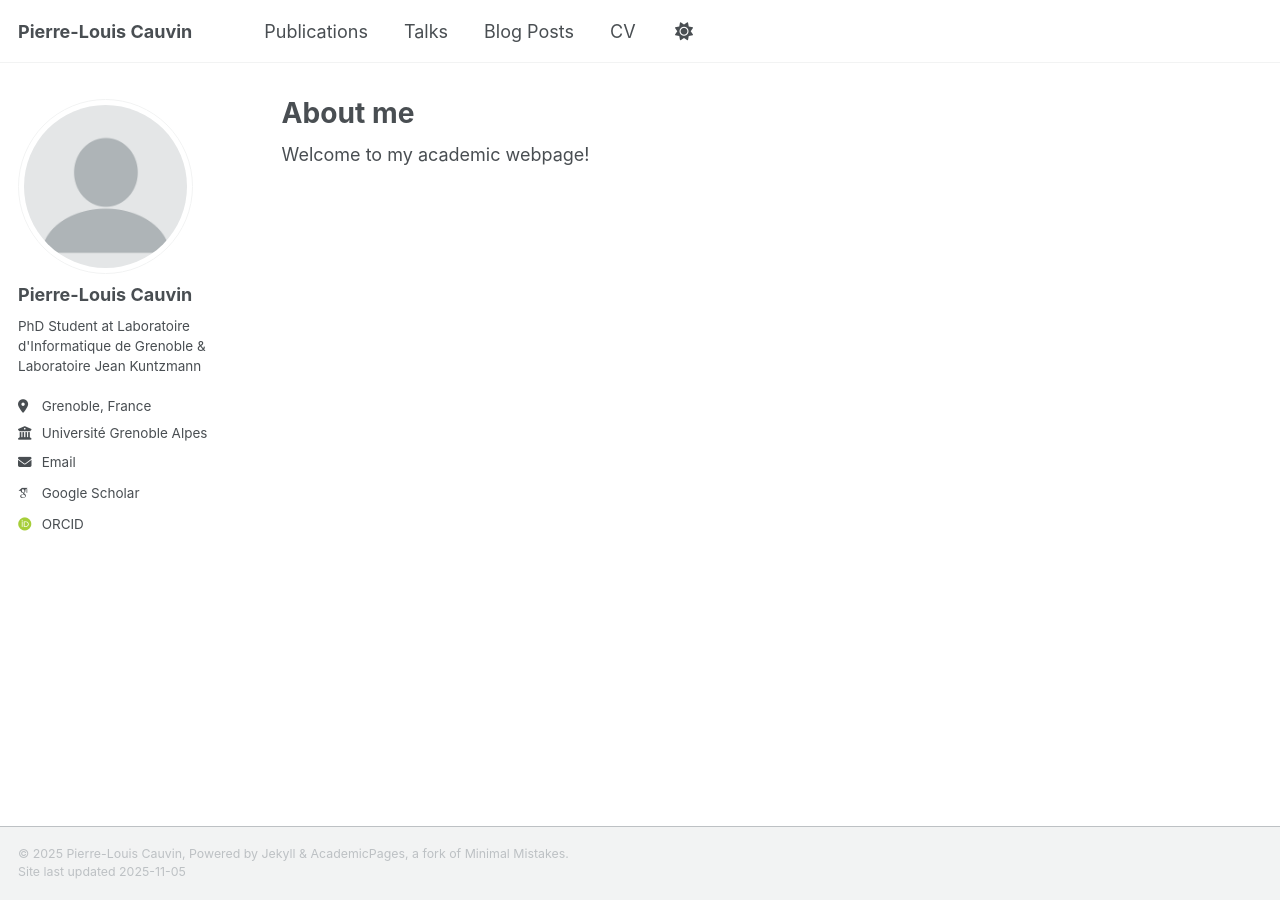
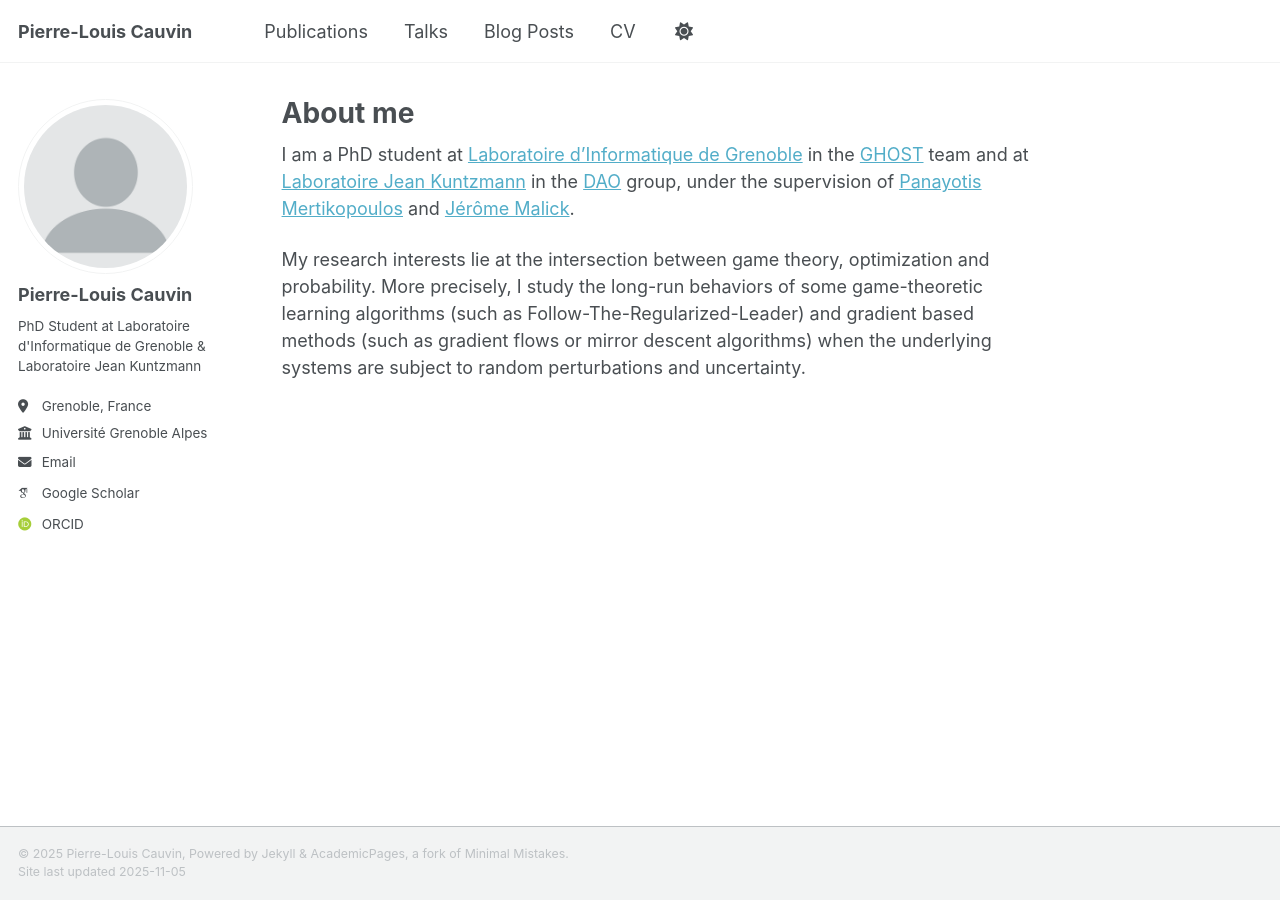
Before and after one commit to PLCauvin/PLCauvin.github.io, a Jekyll site: the page built from _pages/about.md, in a window 1280 px wide. Built offline with Jekyll 4.4.1, drawn with Linux system fonts in a browser that asks for light colours; some web fonts are replaced; a script that is not in the unit is left out.

Commit message:
added about me

```diff
--- a/_pages/about.md
+++ b/_pages/about.md
@@ -7,4 +7,6 @@ redirect_from:
   - /about.html
 ---
 
-Welcome to my academic webpage!
+I am a PhD student at [Laboratoire d'Informatique de Grenoble](https://www.liglab.fr/fr) in the [GHOST](https://ghost-team.gitlabpages.inria.fr/) team and at [Laboratoire Jean Kuntzmann](https://www-ljk.imag.fr/) in the [DAO](https://dao-ljk.imag.fr/) group, under the supervision of [Panayotis Mertikopoulos](https://polaris.imag.fr/panayotis.mertikopoulos/) and [Jérôme Malick](https://membres-ljk.imag.fr/Jerome.Malick/).
+
+My research interests lie at the intersection between game theory, optimization and probability. More precisely, I study the long-run behaviors of some game-theoretic learning algorithms (such as Follow-The-Regularized-Leader) and gradient based methods (such as gradient flows or mirror descent algorithms) when the underlying systems are subject to random perturbations and uncertainty.
```
